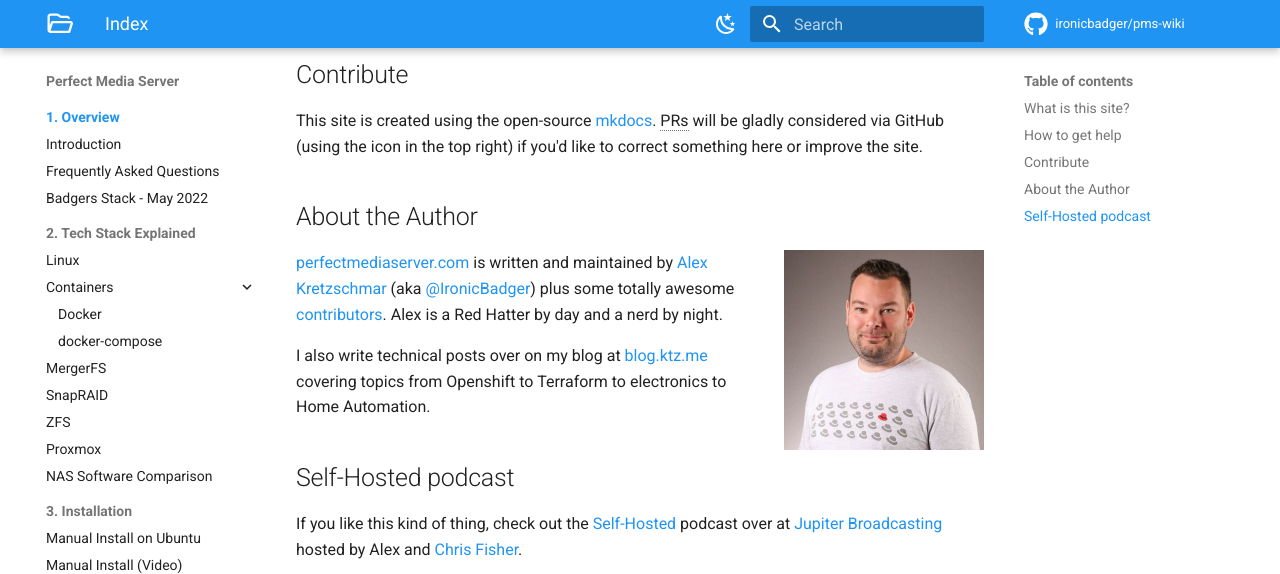
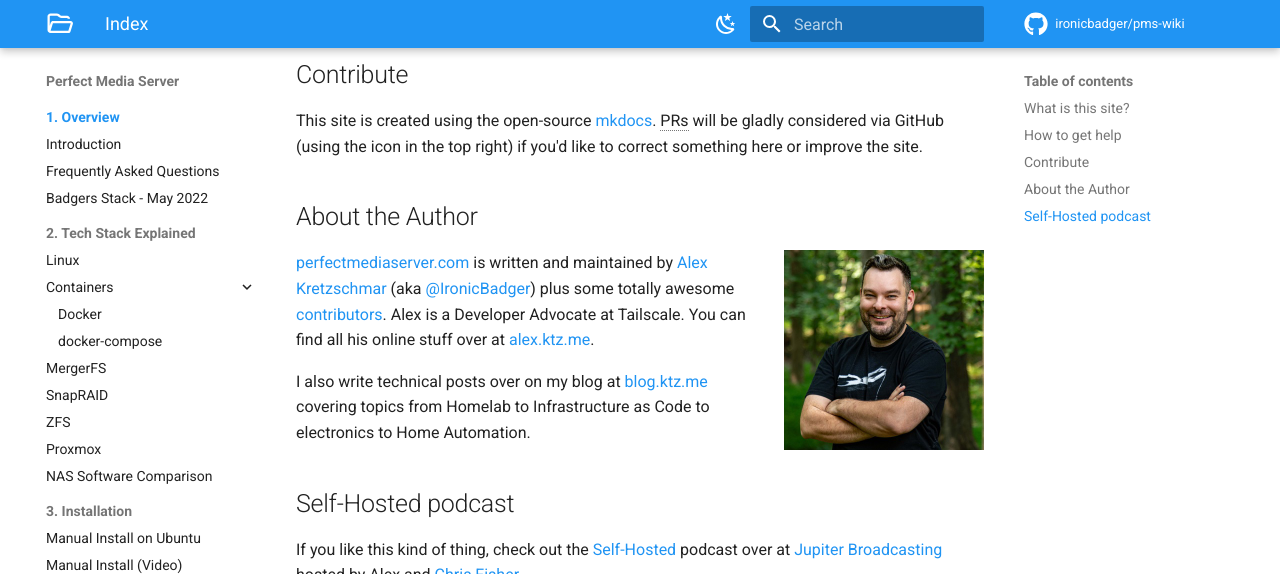
Before and after one commit to ironicbadger/pms-wiki, an MkDocs documentation site: the page built from docs/index.md, in a window 1280 px wide and 900 px high, scrolled down 1216 px, cut to the strip 0-574 px from the top of the window. Built offline with MkDocs 1.6.1 and Material for MkDocs 9.7.7, drawn with Linux system fonts in a browser that asks for light colours; some web fonts are replaced; comment, search, counter and statistics services are not loaded.

Commit message:
minor updates for 2023

```diff
--- a/docs/index.md
+++ b/docs/index.md
@@ -35,9 +35,9 @@ This site is created using the open-source [mkdocs](https://www.mkdocs.org/). PR
 
 ![alex](images/alex.jpg){: align=right width=200 }
 
-[perfectmediaserver.com](https://perfectmediaserver.com) is written and maintained by [Alex Kretzschmar](https://www.linkedin.com/in/alex-kretzschmar/) (aka [@IronicBadger](https://twitter.com/ironicbadger)) plus some totally awesome [contributors](https://github.com/IronicBadger/pms-wiki/graphs/contributors). Alex is a Red Hatter by day and a nerd by night.
+[perfectmediaserver.com](https://perfectmediaserver.com) is written and maintained by [Alex Kretzschmar](https://www.linkedin.com/in/alex-kretzschmar/) (aka [@IronicBadger](https://twitter.com/ironicbadger)) plus some totally awesome [contributors](https://github.com/IronicBadger/pms-wiki/graphs/contributors). Alex is a Developer Advocate at Tailscale. You can find all his online stuff over at [alex.ktz.me](https://alex.ktz.me).
 
-I also write technical posts over on my blog at [blog.ktz.me](https://blog.ktz.me) covering topics from Openshift to Terraform to electronics to Home Automation.
+I also write technical posts over on my blog at [blog.ktz.me](https://blog.ktz.me) covering topics from Homelab to Infrastructure as Code to electronics to Home Automation.
 
 ## Self-Hosted podcast
 
@@ -45,7 +45,7 @@ If you like this kind of thing, check out the [Self-Hosted](https://selfhosted.s
 
 <iframe src="https://player.fireside.fm/v2/dUlrHQih+aGtGAbih?theme=dark" width="740" height="200" frameborder="0" scrolling="no"></iframe>
 
-<script data-name="BMC-Widget" src="https://cdnjs.buymeacoffee.com/1.0.0/widget.prod.min.js" data-id="alexktz" data-description="Support me on Buy me a coffee!" data-message="If you found this site useful please consider buying me a coffee." data-color="#ff813f" data-position="Right" data-x_margin="18" data-y_margin="18"></script>
+<script data-name="BMC-Widget" src="https://cdnjs.buymeacoffee.com/1.0.0/widget.prod.min.js" data-id="alexktz" data-description="Support me on Buy me a coffee!" data-color="#ff813f" data-position="Right" data-x_margin="18" data-y_margin="18"></script>
 
 
 *[PMS]: Perfect Media Server
```
Also changed, not shown: docs/01-overview/overview.md (+1 -1 lines), docs/images/alex.jpg.
